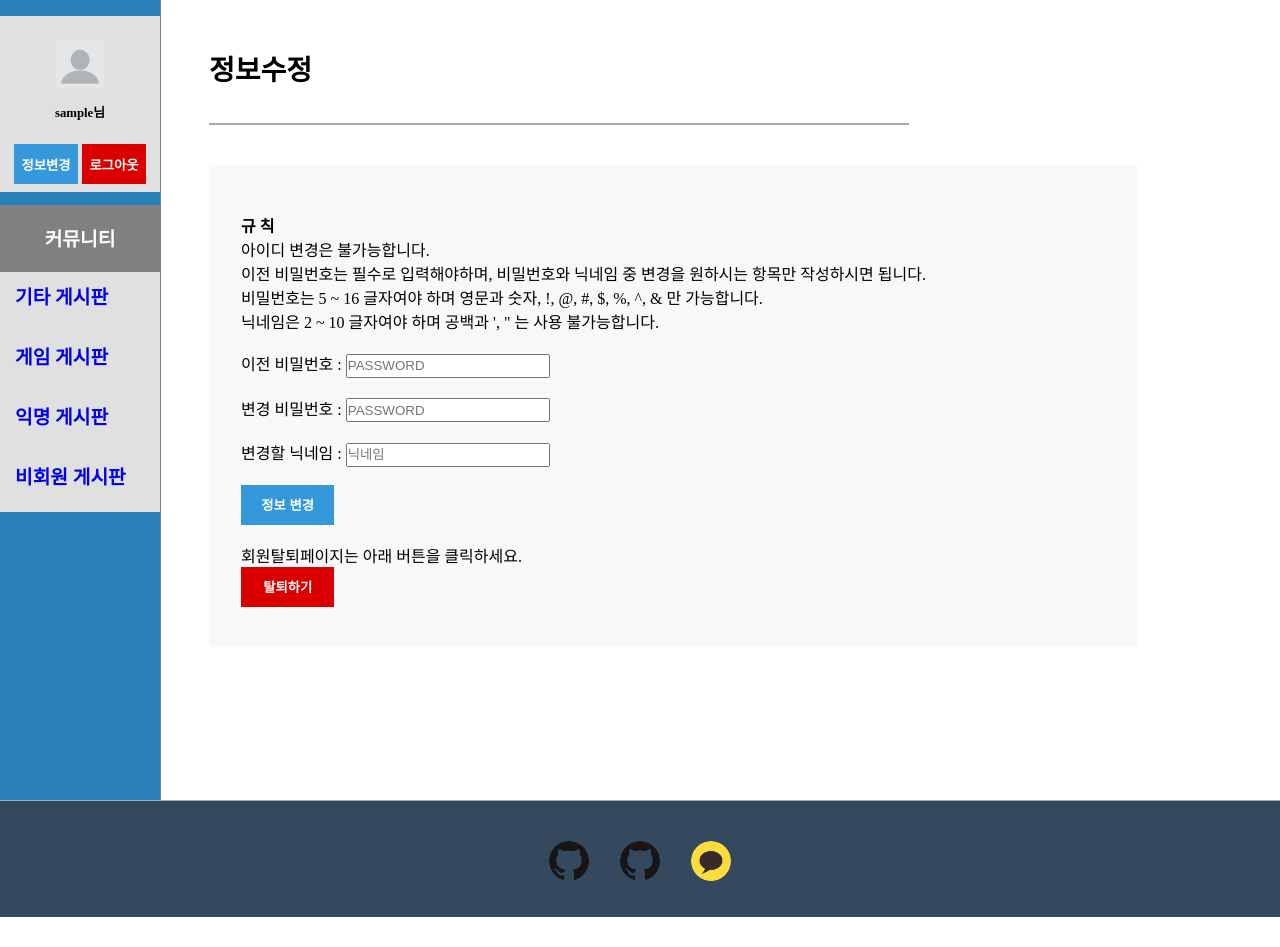
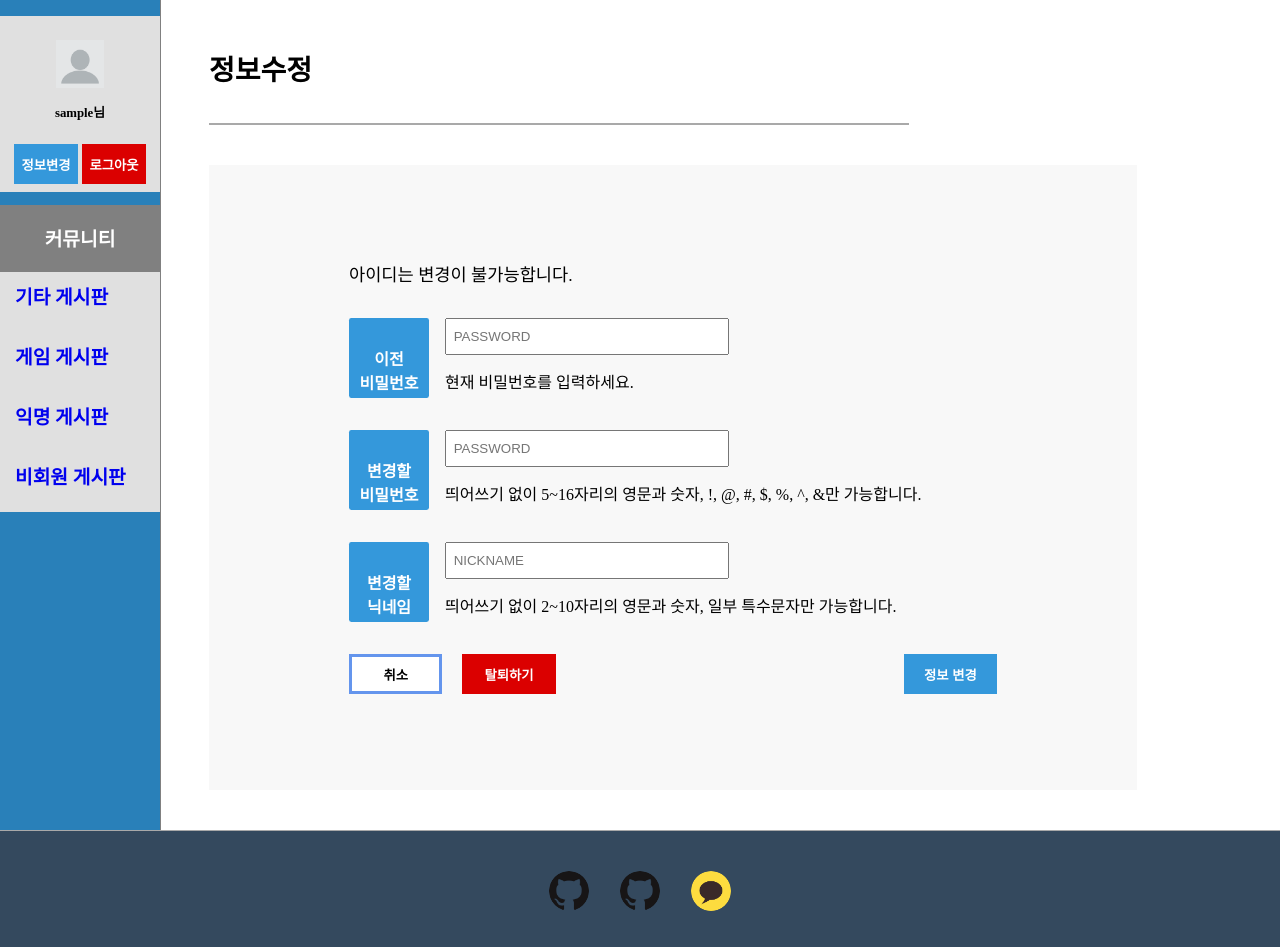
Before and after one commit to fpem123/flask_board, a Flask app: page /member/update in a window 1280 px wide. Shown: the part 112-1059 px from the top of the page. Before the commit the page ends 1029 px from the top, so only its background shows below. Run offline with Flask 2, Linux system fonts and the light colour scheme; the visitor is signed in with stand-in values (Sample User, id 1).

Commit message:
member 페이지 css 추가

```diff
--- a/static/css/all_page.css
+++ b/static/css/all_page.css
@@ -20,6 +20,7 @@ header {
 }
 
 input {
+    padding: 0em 0.5em;
     height: 2.5em;
 }
 
@@ -55,8 +56,16 @@ footer {
     float: right;
     margin-left: 1.5em;
 }
+
 .del-btn {
     background-color: #DB0000;
+}
+
+.back-btn {
+    background-color: white;
+    border: medium solid cornflowerblue;
+    color: black;
+}
 }
 
 .btns {
--- a/static/css/article_read.css
+++ b/static/css/article_read.css
@@ -46,12 +46,12 @@ div.view-comment {
 #comments {
     width: 95%;
     margin: 2em auto 2em auto;
-    border-top: 0.25em dashed darkgrey;
-    border-bottom: 0.25em dashed darkgrey;
+    border-top: thick dashed darkgrey;
+    border-bottom: thick dashed darkgrey;
 }
 
 #comments>tbody>tr {
-    border-bottom: 0.1em solid lightgrey;
+    border-bottom: thin solid lightgrey;
 }
 
 #comments>tbody>tr:last-child {
--- a/static/css/member.css
+++ b/static/css/member.css
@@ -1 +1,36 @@
 /* 로그인을 제외한 회원 작업에서 사용하는 css */
+.member-frame-wrapper {
+    margin: 0em auto 3em auto;
+    padding: 3em 1em;
+    width: 75%;
+}
+
+p.page-explain {
+    font-size: 1.1em;
+}
+
+.form-block {
+    margin: 2em 0em;
+    height: 5em;
+    display: flex;
+}
+
+.input-type-box {
+    margin-right: 1em;
+    width: 5em;
+    background-color: #3498DB;
+    font-weight: bold;
+    color: white;
+    text-align: center;
+    border-radius: 0.15em;
+}
+
+.input-type {
+    position: relative;
+    top: 35%;
+}
+
+input.member-input {
+    width: 20em;
+    margin-bottom: 1em;
+}
--- a/templates/article_page.html
+++ b/templates/article_page.html
@@ -104,7 +104,7 @@
                     </div>
 
                     <div class="btns">
-                        <button class="left-btn" type="button" onclick="location.href='{{ url_for('board', board=board, art_per_page=30) }}'">글목록</button>
+                        <button class="back-btn left-btn" type="button" onclick="location.href='{{ url_for('board', board=board, art_per_page=30) }}'">글목록</button>
                         {% if session.get('uid') %}
                         <button class="right-btn" type="button" onclick="location.href='{{ url_for('articleCreate', board=board) }}'">글쓰기</button>
                         {% endif %}
--- a/templates/article_update.html
+++ b/templates/article_update.html
@@ -31,7 +31,7 @@
                         <br><br>
                         <div class="btns">
                             <button class="right-btn" id="form-submit" type="submit" value="글쓰기">글쓰기</button>
-                            <button class="left-btn del-btn" type="button" onclick="javascript:history.back()">취소</button>
+                            <button class="left-btn back-btn" type="button" onclick="javascript:history.back()">취소</button>
                         </div>
                     </form>
                     {% else %}
--- a/templates/article_write.html
+++ b/templates/article_write.html
@@ -32,7 +32,7 @@
                         <br><br>
                         <div class="btns">
                             <button class="right-btn" id="form-submit" type="submit" value="글쓰기">글쓰기</button>
-                            <button class="left-btn del-btn" type="button" onclick="javascript:history.back()">취소</button>
+                            <button class="left-btn back-btn" type="button" onclick="javascript:history.back()">취소</button>
                         </div>
                     </form>
                     {% else %}
--- a/templates/error_page.html
+++ b/templates/error_page.html
@@ -20,7 +20,7 @@
                             {{ errMsg }}
                         </div>
                     <div class="btns" align="center">
-                        <button type="button" onclick="javascript:history.back()">뒤로가기</button>
+                        <button class="back-btn" type="button" onclick="javascript:history.back()">뒤로가기</button>
                     </div>
                     <br>
                 </div>
--- a/templates/member_update.html
+++ b/templates/member_update.html
@@ -2,6 +2,7 @@
 <html lang="ko">
     <head>
         {% include 'frame_head.html' %}
+        <link href="{{ url_for('static', filename='css/member.css') }}" rel="stylesheet">
     </head>
 
     <body>
@@ -16,39 +17,49 @@
 
                 <div class="frame-contents">
                     {% if session.get("uid") %}
-                    <p>
-                        <h4>규 칙</h4>
-                        <label>아이디 변경은 불가능합니다.</label><br>
-                        <label>이전 비밀번호는 필수로 입력해야하며, 비밀번호와 닉네임 중 변경을 원하시는 항목만 작성하시면 됩니다.</label><br>
-                        <label>비밀번호는 5 ~ 16 글자여야 하며 영문과 숫자, !, @, #, $, %, ^, & 만 가능합니다.</label><br>
-                        <label>닉네임은 2 ~ 10 글자여야 하며 공백과 ', " 는 사용 불가능합니다.</label><br>
-                    </p>
+                    <div class="member-frame-wrapper">
+                        <p class="page-explain">아이디는 변경이 불가능합니다.</p>
 
-                    <br>
-
-                    <form method="POST" onsubmit="return sendUpdateUser(this)">
-                        <input type="hidden" name="uid" value={{ session.get('uid') }}>
-                        <label>이전 비밀번호 : </label><input type="password" name="old_pwd" placeholder="PASSWORD"
-                        maxlength='16' style="width:200px; height:20px;" onkeydown="return onKeydownEnter()">
-                        <br><br>
-                        <label>변경 비밀번호 : </label><input type="password" name="new_pwd" placeholder="PASSWORD"
-                        maxlength='16' style="width:200px; height:20px;" onkeydown="return onKeydownEnter()">
-                        <br><br>
-                        <label>변경할 닉네임 : </label><input type="text" name="new_nickname" placeholder="닉네임"
-                        maxlength='10' style="width:200px; height:20px;" onkeydown="return onKeydownEnter()">
-                        <br><br>
-                        <button type="submit">정보 변경</button>
-                    </form>
-                    <br>
-                    <p>회원탈퇴페이지는 아래 버튼을 클릭하세요.</p>
-                    <button class="del-btn" onclick="location.href='{{ url_for('memberDelete') }}'">탈퇴하기</button>
+                        <form method="POST" onsubmit="return sendUpdateUser(this)">
+                            <input type="hidden" name="uid" value={{ session.get('uid') }}>
+                            <div class="form-block">
+                                <p class="input-type-box"><span class="input-type">이전<br>비밀번호</span></p>
+                                <div class="input-block">
+                                    <input class="member-input" type="password" name="old_pwd" placeholder="PASSWORD"
+                                    maxlength='16' onkeydown="return onKeydownEnter()">
+                                    <p>현재 비밀번호를 입력하세요.</p>
+                            </div>
+                            </div>
+                            <div class="form-block">
+                                <p class="input-type-box"><span class="input-type">변경할<br>비밀번호</span></p>
+                                <div class="input-block">
+                                    <input class="member-input" type="password" name="new_pwd" placeholder="PASSWORD"
+                                maxlength='16' onkeydown="return onKeydownEnter()">
+                                    <p>띄어쓰기 없이 5~16자리의 영문과 숫자, !, @, #, $, %, ^, &만 가능합니다.</p>
+                                </div>
+                            </div>
+                            <div class="form-block">
+                                <p class="input-type-box"><span class="input-type">변경할<br>닉네임</span></p>
+                                <div class="input-block">
+                                    <input class="member-input" type="text" name="new_nickname" placeholder="NICKNAME"
+                                maxlength='10' onkeydown="return onKeydownEnter()">
+                                    <p>띄어쓰기 없이 2~10자리의 영문과 숫자, 일부 특수문자만 가능합니다.</p>
+                                </div>
+                            </div>
+                            <div class='btns'>
+                                <button class="left-btn back-btn" type="button" onclick="javascript:history.back()">취소</button>
+                                <button class="left-btn del-btn" type="button" class="del-btn" onclick="location.href='{{ url_for('memberDelete') }}'">탈퇴하기</button>
+                                <button class="right-btn" type="submit">정보 변경</button>
+                            </div>
+                        </form>
+                    </div>
                     {% else %}
                     <div class="errMsg" align="center">
                         비회원은 할 수 없는 작업입니다.
                     </div>
 
                     <div class="btns" align="center">
-                        <button onclick="javascript:history.back()">뒤로가기</button>
+                        <button class="back-btn" onclick="javascript:history.back()">뒤로가기</button>
                     </div>
                     {% endif %}
                 </div>
```
Also changed, not shown: templates/member_delete.html (+29 -12 lines), templates/member_join.html (+34 -25 lines).
